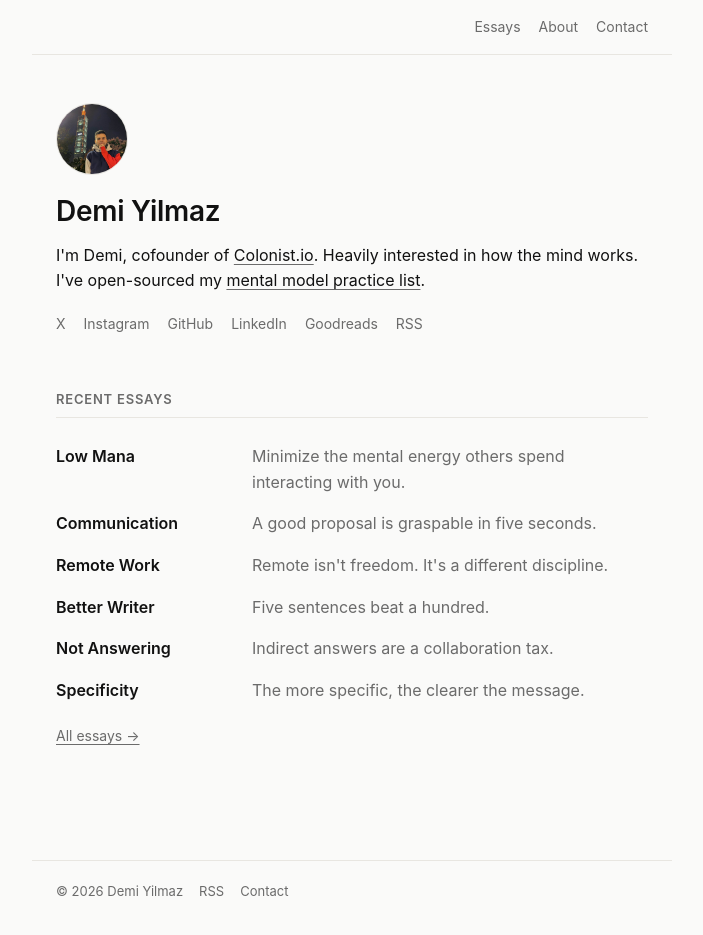
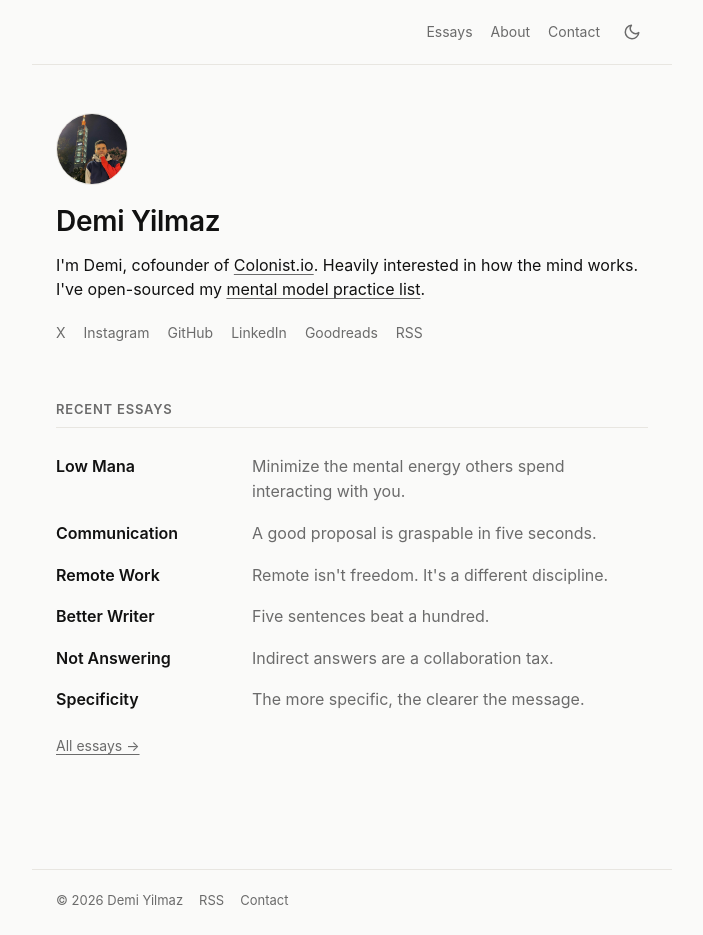
Before and after one commit to demiculus/demiculus.github.io, a Jekyll site: the page built from index.md, in a window 1280 px wide. Shown: the whole page, without its empty margins (288-991 px from the left). Built offline with Jekyll 4.4.1, drawn with Linux system fonts in a browser that asks for light colours.

Commit message:
Add light/dark theme toggle to topbar
Sun/moon icon button persists choice via localStorage and falls back
to prefers-color-scheme. Pre-paint script in head.html avoids flash.

Co-Authored-By: Claude Opus 4.7 (1M context) <noreply@anthropic.com>

```diff
--- a/_includes/head.html
+++ b/_includes/head.html
@@ -2,6 +2,17 @@
   <meta http-equiv="X-UA-Compatible" content="IE=edge">
   <meta http-equiv="content-type" content="text/html; charset=utf-8">
   <meta name="viewport" content="width=device-width, initial-scale=1.0">
+
+  <script>
+    (function () {
+      try {
+        var t = localStorage.getItem('theme');
+        if (t === 'dark' || t === 'light') {
+          document.documentElement.setAttribute('data-theme', t);
+        }
+      } catch (e) {}
+    })();
+  </script>
 
   <title>
     {% if page.title == "Home" or page.url == "/" %}
--- a/_includes/topbar.html
+++ b/_includes/topbar.html
@@ -7,4 +7,30 @@
     <a href="/about">About</a>
     <a href="mailto:demirbyilmaz@gmail.com" onclick="return confirm('Open your email app to contact demirbyilmaz@gmail.com?');">Contact</a>
   </nav>
+  <button id="theme-toggle" class="theme-toggle" type="button" aria-label="Toggle light and dark mode">
+    <svg class="icon-sun" width="18" height="18" viewBox="0 0 24 24" fill="none" stroke="currentColor" stroke-width="2" stroke-linecap="round" stroke-linejoin="round" aria-hidden="true">
+      <circle cx="12" cy="12" r="4"/>
+      <path d="M12 2v2M12 20v2M4.93 4.93l1.41 1.41M17.66 17.66l1.41 1.41M2 12h2M20 12h2M4.93 19.07l1.41-1.41M17.66 6.34l1.41-1.41"/>
+    </svg>
+    <svg class="icon-moon" width="18" height="18" viewBox="0 0 24 24" fill="none" stroke="currentColor" stroke-width="2" stroke-linecap="round" stroke-linejoin="round" aria-hidden="true">
+      <path d="M21 12.79A9 9 0 1 1 11.21 3 7 7 0 0 0 21 12.79z"/>
+    </svg>
+  </button>
 </header>
+
+<script>
+  (function () {
+    var btn = document.getElementById('theme-toggle');
+    if (!btn) return;
+    function current() {
+      var t = document.documentElement.getAttribute('data-theme');
+      if (t === 'dark' || t === 'light') return t;
+      return window.matchMedia('(prefers-color-scheme: dark)').matches ? 'dark' : 'light';
+    }
+    btn.addEventListener('click', function () {
+      var next = current() === 'dark' ? 'light' : 'dark';
+      document.documentElement.setAttribute('data-theme', next);
+      try { localStorage.setItem('theme', next); } catch (e) {}
+    });
+  })();
+</script>
--- a/public/css/site.css
+++ b/public/css/site.css
@@ -13,7 +13,7 @@
 }
 
 @media (prefers-color-scheme: dark) {
-  :root {
+  :root:not([data-theme="light"]) {
     --bg: #0f0f10;
     --text: #f4f4f5;
     --muted: #9b9b9b;
@@ -21,6 +21,15 @@
     --accent: #7ab8ff;
     --code-bg: #17171a;
   }
+}
+
+:root[data-theme="dark"] {
+  --bg: #0f0f10;
+  --text: #f4f4f5;
+  --muted: #9b9b9b;
+  --border: #232325;
+  --accent: #7ab8ff;
+  --code-bg: #17171a;
 }
 
 /* ---------- reset ---------- */
@@ -214,6 +223,35 @@ figcaption, .caption {
   text-underline-offset: 3px;
 }
 
+/* ---------- theme toggle (topbar) ---------- */
+.theme-toggle {
+  display: inline-flex;
+  align-items: center;
+  justify-content: center;
+  width: 32px;
+  height: 32px;
+  padding: 0;
+  background: transparent;
+  border: 0;
+  border-radius: 999px;
+  color: var(--muted);
+  cursor: pointer;
+  transition: color 80ms ease, background-color 80ms ease;
+}
+.theme-toggle:hover {
+  color: var(--text);
+  background: var(--code-bg);
+}
+.theme-toggle svg { display: block; }
+.theme-toggle .icon-sun { display: none; }
+.theme-toggle .icon-moon { display: block; }
+@media (prefers-color-scheme: dark) {
+  :root:not([data-theme="light"]) .theme-toggle .icon-sun { display: block; }
+  :root:not([data-theme="light"]) .theme-toggle .icon-moon { display: none; }
+}
+:root[data-theme="dark"] .theme-toggle .icon-sun { display: block; }
+:root[data-theme="dark"] .theme-toggle .icon-moon { display: none; }
+
 /* ---------- section labels ---------- */
 .section-label {
   font-size: 13px;
```
